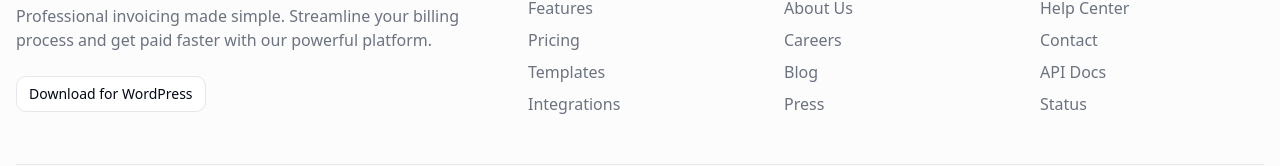
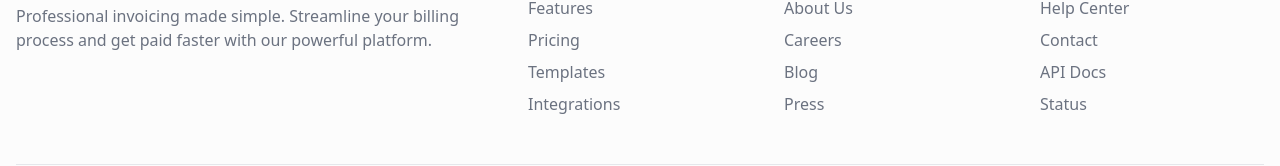
Before and after one commit to cpmas/orbit-pro-page, a React (Vite) app: page /pricing in a window 1280 px wide. Shown: the part 2448-2614 px from the top of the page. Built offline with nearby package versions, Linux system fonts and the light colour scheme.

Commit message:
Code edited in Lovable Code Editor
Edited UI in Lovable

```diff
--- a/src/components/Footer.tsx
+++ b/src/components/Footer.tsx
@@ -37,9 +37,6 @@ const Footer = () => {
               and get paid faster with our powerful platform.
             </p>
             <div className="flex gap-3">
-              <Button variant="outline" size="sm">
-                Download for WordPress
-              </Button>
             </div>
           </div>
 
```
